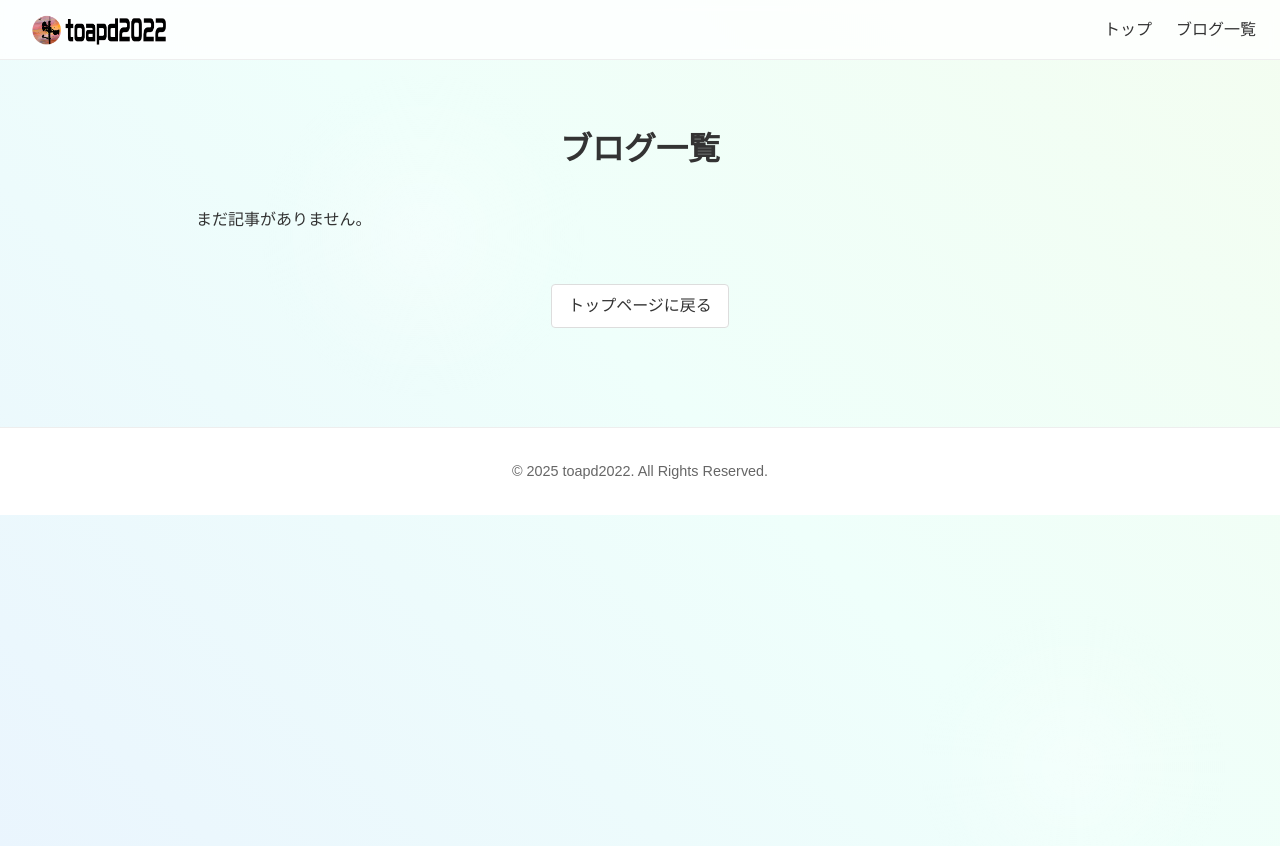
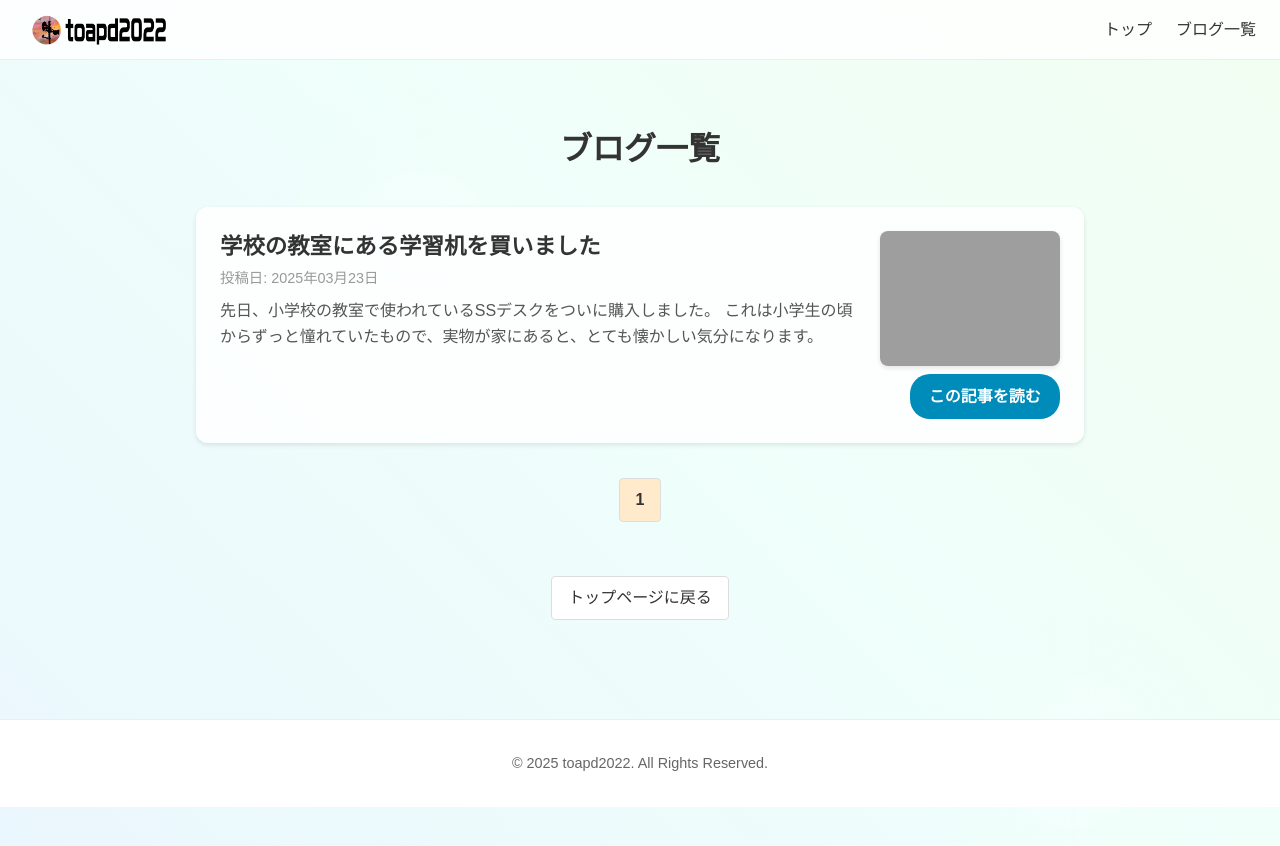
Before and after one commit to toapd2022/toapd2022, a Jekyll site: the page built from blog.html, in a window 1280 px wide. Shown: the top 846 px of the page. Built offline with Jekyll 4.4.1, drawn with Linux system fonts in a browser that asks for light colours.

Commit message:
Add files via upload

```diff
--- a/blog.html
+++ b/blog.html
@@ -23,20 +15,15 @@
   <link rel="icon" type="image/png" href="{{ '/icons/top-logo.png' | relative_url }}" />
   <link rel="apple-touch-icon" href="{{ '/icons/top-logo.png' | relative_url }}" />
 
-  <!-- （必要に応じて Font Awesome なども読み込む）
-  <link
-    rel="stylesheet"
-    href="https://cdnjs.cloudflare.com/ajax/libs/font-awesome/6.2.1/css/all.min.css"
-    integrity="sha512-..."
-    crossorigin="anonymous"
-    referrerpolicy="no-referrer"
-  /> -->
-
   <style>
     /* =========================
        1) ベーススタイル
        ========================= */
-    * { margin: 0; padding: 0; box-sizing: border-box; }
+    * {
+      margin: 0;
+      padding: 0;
+      box-sizing: border-box;
+    }
     body {
       font-family: sans-serif, Arial, "Hiragino Kaku Gothic ProN", Meiryo;
       background: linear-gradient(45deg, #FFEFEF, #E7EFFF, #EFFFFB, #F7FCE8);
@@ -120,7 +109,8 @@
       display: flex;
       list-style: none;
       gap: 1.5rem;
-      margin: 0; padding: 0;
+      margin: 0;
+      padding: 0;
     }
     nav li a {
       position: relative;
@@ -175,12 +165,12 @@
     }
 
     /* =========================
-       3) メインコンテンツ
+       3) メイン
        ========================= */
     main {
       margin: 0 auto;
       padding: 4rem 1rem;
-      margin-top: 60px; /* ヘッダーの高さぶん */
+      margin-top: 60px;
       max-width: 920px;
     }
     h1.page-title {
@@ -190,12 +180,12 @@
     }
 
     /* =========================
-       4) ブログ一覧 (カード)
+       4) ブログ一覧
        ========================= */
     .blog-list {
       display: flex;
       flex-direction: column;
-      gap: 2rem; /* 記事間の余白 */
+      gap: 2rem;
     }
     .blog-item {
       background: rgba(255,255,255,0.8);
@@ -233,7 +223,7 @@
     .thumbnail {
       width: 180px;
       float: right;
-      margin-left: 1rem; /* テキストとの間隔 */
+      margin-left: 1rem;
       margin-bottom: 0.5rem;
       border-radius: 8px;
       box-shadow: 0 2px 5px rgba(0,0,0,0.1);
@@ -245,11 +235,11 @@
       margin-top: 0.5rem;
     }
 
-    /* 「この記事を読む」ボタンを右揃え */
+    /* ボタンを右揃え */
     .readmore-wrapper {
-      text-align: right; /* 右寄せ */
+      text-align: right;
       margin-top: 1rem;
-      clear: both;       /* float解除（必要なら） */
+      clear: both;
     }
     .btn-readmore {
       display: inline-block;
@@ -266,13 +256,17 @@
     }
 
     /* =========================
-       5) ページネーション
+       JSで擬似的ページネーション
        ========================= */
     .pagination {
       text-align: center;
       margin: 2rem auto 0;
+      display: flex;
+      justify-content: center;
+      gap: 0.5rem;
+      flex-wrap: wrap;
     }
-    .pagination a {
+    .pagination .page-btn {
       display: inline-block;
       margin: 0.2rem;
       padding: 0.5rem 1rem;
@@ -281,23 +275,19 @@
       border-radius: 4px;
       text-decoration: none;
       color: #333;
+      cursor: pointer;
       transition: background 0.3s ease;
     }
-    .pagination a:hover {
+    .pagination .page-btn:hover {
       background: #f0f0f0;
     }
-    .pagination .current-page {
-      display: inline-block;
-      margin: 0.2rem;
-      padding: 0.5rem 1rem;
-      border-radius: 4px;
+    .pagination .page-btn.active {
       background: #ffebcc;
-      color: #333;
       font-weight: bold;
     }
 
     /* =========================
-       6) フッター
+       フッター
        ========================= */
     .footer-nav {
       margin-top: 3rem;
@@ -328,12 +318,12 @@
       color: #666;
       font-size: 0.9rem;
     }
+
   </style>
 </head>
 <body>
   <!-- ヘッダー -->
   <header>
-    <!-- ロゴクリックで再度ブログ一覧へ -->
     <div class="logo">
       <a href="{{ '/blog.html' | relative_url }}">
         <img src="{{ '/icons/logo.png' | relative_url }}" alt="toapd2022">
@@ -358,16 +348,15 @@
   <main>
     <h1 class="page-title">{{ page.title }}</h1>
 
-    {% comment %}
-      jekyll-paginate-v2で pagination.enabled: true の場合、
-      paginator.posts によって1ページあたり(per_page)分だけ記事を取得
-    {% endcomment %}
-    {% if paginator and paginator.posts %}
-      <div class="blog-list">
-        {% for post in paginator.posts %}
+    {% if site.posts.size > 0 %}
+      <div class="blog-list" id="blogList">
+        {% comment %}
+          全記事をループして出力。JSで「表示/非表示」を切り替えて疑似ページ送りする。
+        {% endcomment %}
+        {% for post in site.posts %}
         <article class="blog-item">
           {% if post.thumbnail %}
-            <!-- サムネイルがあれば右寄せ表示 -->
+            <!-- サムネイルがあれば右寄せ -->
             <img src="{{ post.thumbnail | relative_url }}" class="thumbnail" alt="サムネ">
           {% endif %}
 
@@ -394,28 +383,13 @@
         {% endfor %}
       </div>
 
-      <!-- ページネーション -->
-      {% if paginator.total_pages > 1 %}
-        <div class="pagination">
-          {% if paginator.previous_page %}
-            <a href="{{ paginator.previous_page_path }}">← 前のページ</a>
-          {% endif %}
-
-          <span class="current-page">
-            Page {{ paginator.page }} / {{ paginator.total_pages }}
-          </span>
-
-          {% if paginator.next_page %}
-            <a href="{{ paginator.next_page_path }}">次のページ →</a>
-          {% endif %}
-        </div>
-      {% endif %}
+      <!-- JSベースのページネーション領域 -->
+      <div class="pagination" id="pagination"></div>
 
     {% else %}
       <p>まだ記事がありません。</p>
     {% endif %}
 
-    <!-- フッター直前のナビゲーション -->
     <div class="footer-nav">
       <a href="{{ '/' | relative_url }}">トップページに戻る</a>
     </div>
@@ -444,6 +419,84 @@
         }
       }
     });
+
+    // ======================
+    // JS擬似ページネーション
+    // ======================
+    const blogList = document.getElementById('blogList');
+    if (blogList) {
+      const blogItems = Array.from(blogList.querySelectorAll('.blog-item'));
+      const paginationContainer = document.getElementById('pagination');
+
+      // 1ページあたりの投稿数
+      const postsPerPage = 5;
+
+      // 計算
+      let currentPage = 1;
+      const totalPosts = blogItems.length;
+      const totalPages = Math.ceil(totalPosts / postsPerPage);
+
+      // 指定のページの投稿だけ表示
+      function showPage(page) {
+        // 範囲内(1～totalPages)に収める
+        if (page < 1) page = 1;
+        if (page > totalPages) page = totalPages;
+        currentPage = page;
+
+        // 全部非表示
+        blogItems.forEach(item => {
+          item.style.display = 'none';
+        });
+        // 今のページに該当する投稿だけ表示
+        const startIndex = (currentPage - 1) * postsPerPage;
+        const endIndex   = startIndex + postsPerPage;
+        for (let i = startIndex; i < endIndex && i < totalPosts; i++) {
+          blogItems[i].style.display = 'block';
+        }
+
+        updatePaginationUI();
+      }
+
+      // ページネーションのボタン生成＆更新
+      function updatePaginationUI() {
+        // 一旦クリア
+        paginationContainer.innerHTML = '';
+
+        // 前へボタン (必要なら)
+        // ここを「<<」や「‹ 前」などに変えてもOK
+        if (currentPage > 1) {
+          const prevBtn = document.createElement('span');
+          prevBtn.textContent = "← 前のページ";
+          prevBtn.className = "page-btn";
+          prevBtn.addEventListener('click', () => showPage(currentPage - 1));
+          paginationContainer.appendChild(prevBtn);
+        }
+
+        // ページ番号ボタン (1～totalPagesを並べる)
+        for (let i = 1; i <= totalPages; i++) {
+          const pageBtn = document.createElement('span');
+          pageBtn.textContent = i;
+          pageBtn.className = "page-btn";
+          if (i === currentPage) {
+            pageBtn.classList.add('active');
+          }
+          pageBtn.addEventListener('click', () => showPage(i));
+          paginationContainer.appendChild(pageBtn);
+        }
+
+        // 次へボタン
+        if (currentPage < totalPages) {
+          const nextBtn = document.createElement('span');
+          nextBtn.textContent = "次のページ →";
+          nextBtn.className = "page-btn";
+          nextBtn.addEventListener('click', () => showPage(currentPage + 1));
+          paginationContainer.appendChild(nextBtn);
+        }
+      }
+
+      // 初期表示
+      showPage(1);
+    }
   </script>
 </body>
 </html>
```
Also changed, not shown: other parts of blog.html (+7 -12 lines).
